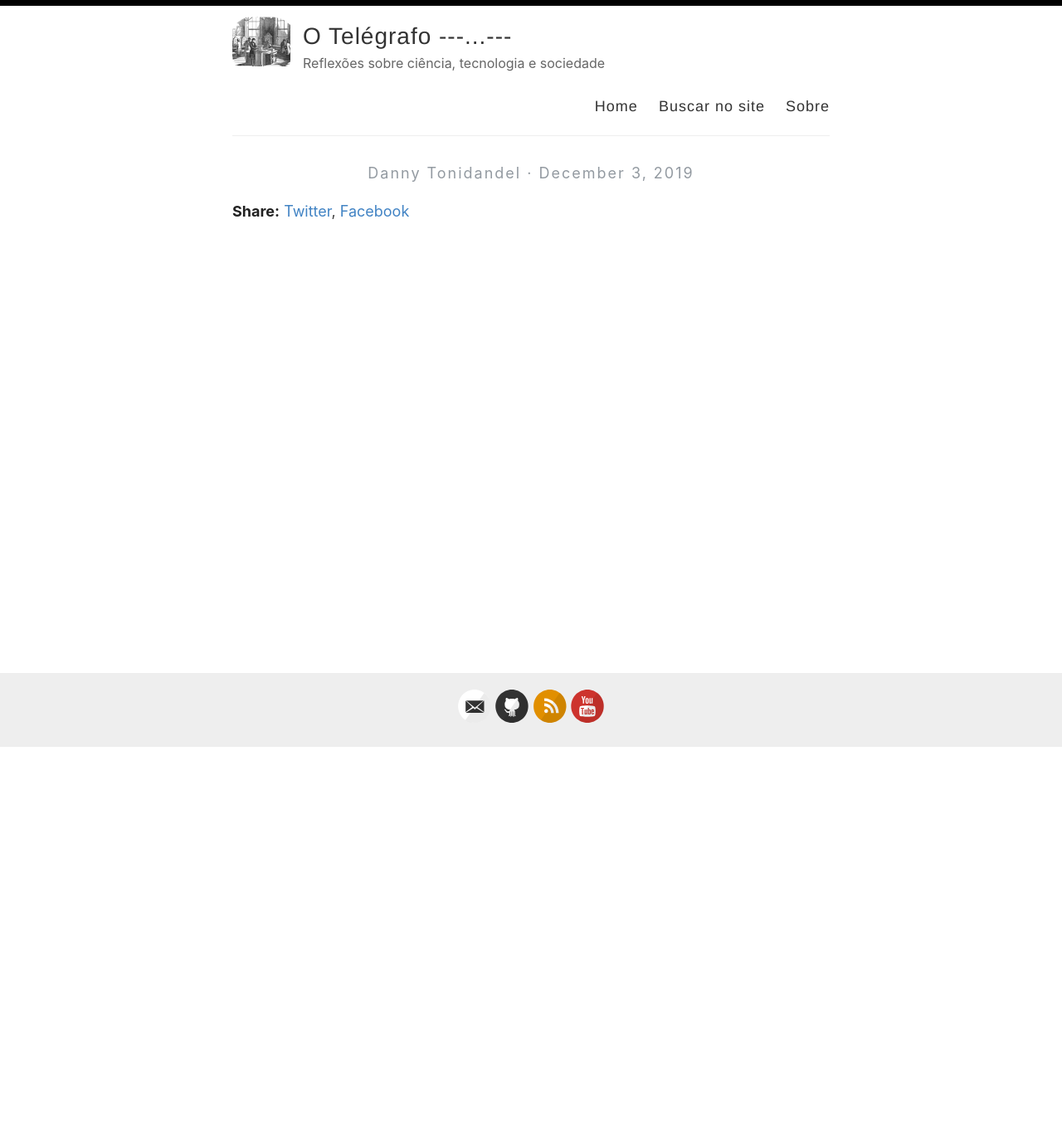
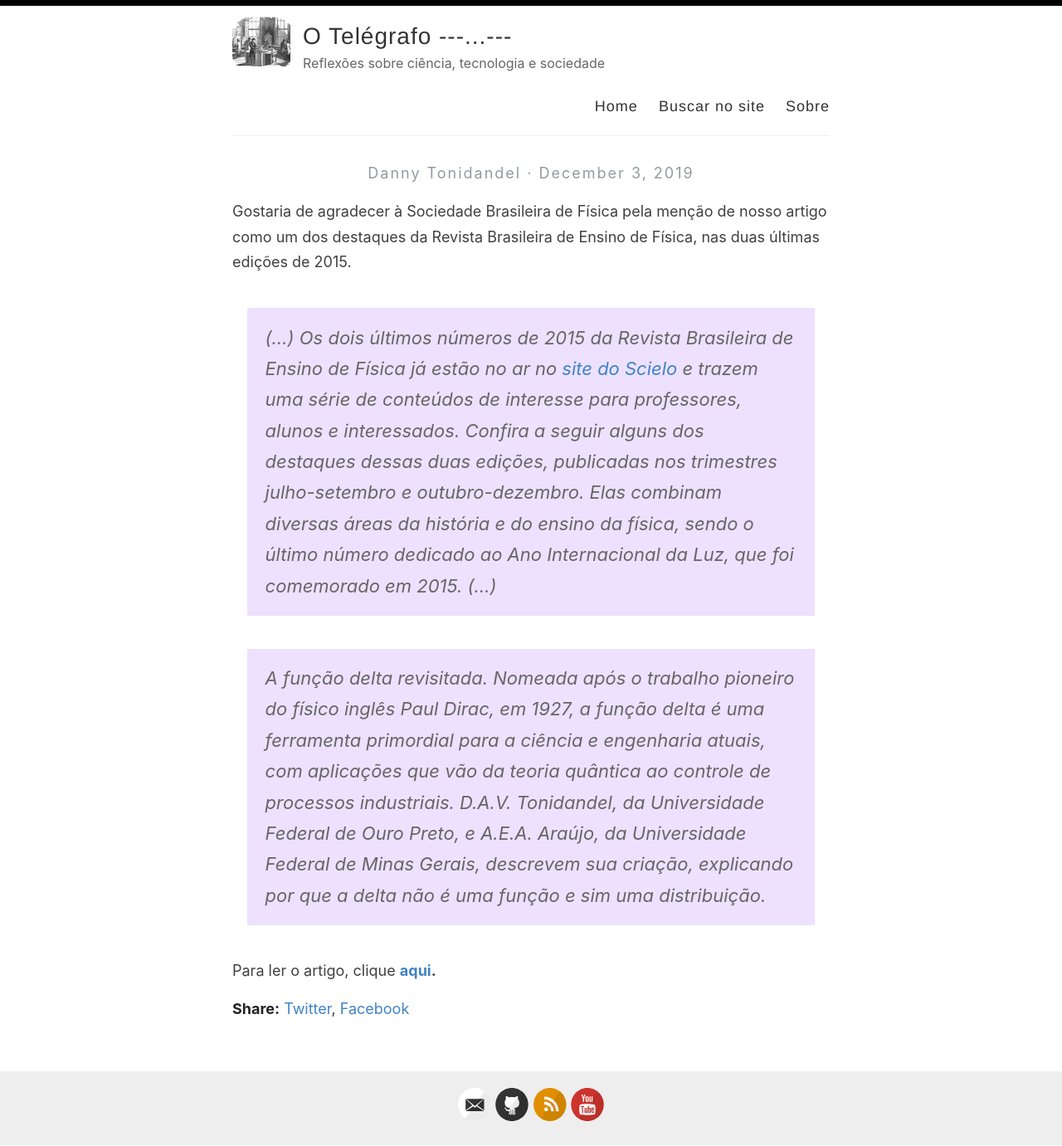
Before and after one commit to tonidandel/otelegrafo_, a Jekyll site: the page built from _posts/2016-02-01-despedida-do-ano-internacional-da-luz.md, in a window 1280 px wide. Shown: the whole page at 83% size. Built offline with Jekyll 4.4.1, drawn with Linux system fonts in a browser that asks for light colours; our own code applies the rules of GitHub Pages for plain Markdown files; before the commit the page ends 901 px from its top, so only the background shows below that.

Commit message:
posts-updates

```diff
--- a/_posts/2016-02-01-despedida-do-ano-internacional-da-luz.md
+++ b/_posts/2016-02-01-despedida-do-ano-internacional-da-luz.md
@@ -3,3 +3,18 @@
 title: Despedida do ano internacional da luz
 categories: [História da Física, Educação]
 ---
+
+Gostaria de agradecer à Sociedade Brasileira de Física pela menção de nosso artigo como um dos destaques da Revista Brasileira de Ensino de Física, nas duas últimas edições de 2015.
+
+> (...) Os dois últimos números de 2015 da Revista Brasileira de Ensino de Física já estão no ar no [site do Scielo](http://www.scielo.br/scielo.php?script=sci_serial&pid=1806-1117&lng=en&nrm=iso) e trazem uma série de conteúdos de interesse para professores, alunos e interessados. Confira a seguir alguns dos destaques dessas duas edições, publicadas nos trimestres julho-setembro e outubro-dezembro. Elas combinam
+> diversas áreas da história e do ensino da física, sendo o último número
+> dedicado ao Ano Internacional da Luz, que foi comemorado em 2015. (...)
+
+> A função delta revisitada. Nomeada após o trabalho pioneiro do físico inglês Paul Dirac, em 1927, a função delta é uma ferramenta primordial para a ciência e
+> engenharia atuais, com aplicações que vão da teoria quântica ao controle
+>  de processos industriais. D.A.V. Tonidandel, da Universidade Federal de
+>  Ouro Preto, e A.E.A. Araújo, da Universidade Federal de Minas Gerais,
+> descrevem sua criação, explicando por que a delta não é uma função e sim
+>  uma distribuição.
+
+Para ler o artigo, clique **[aqui](http://ref.scielo.org/gyywhs).**
```
Also changed, not shown: _posts/2017-02-10-por-que-engenheiros-nao-criam-livros-de-receitas.md (+2 -2 lines).
